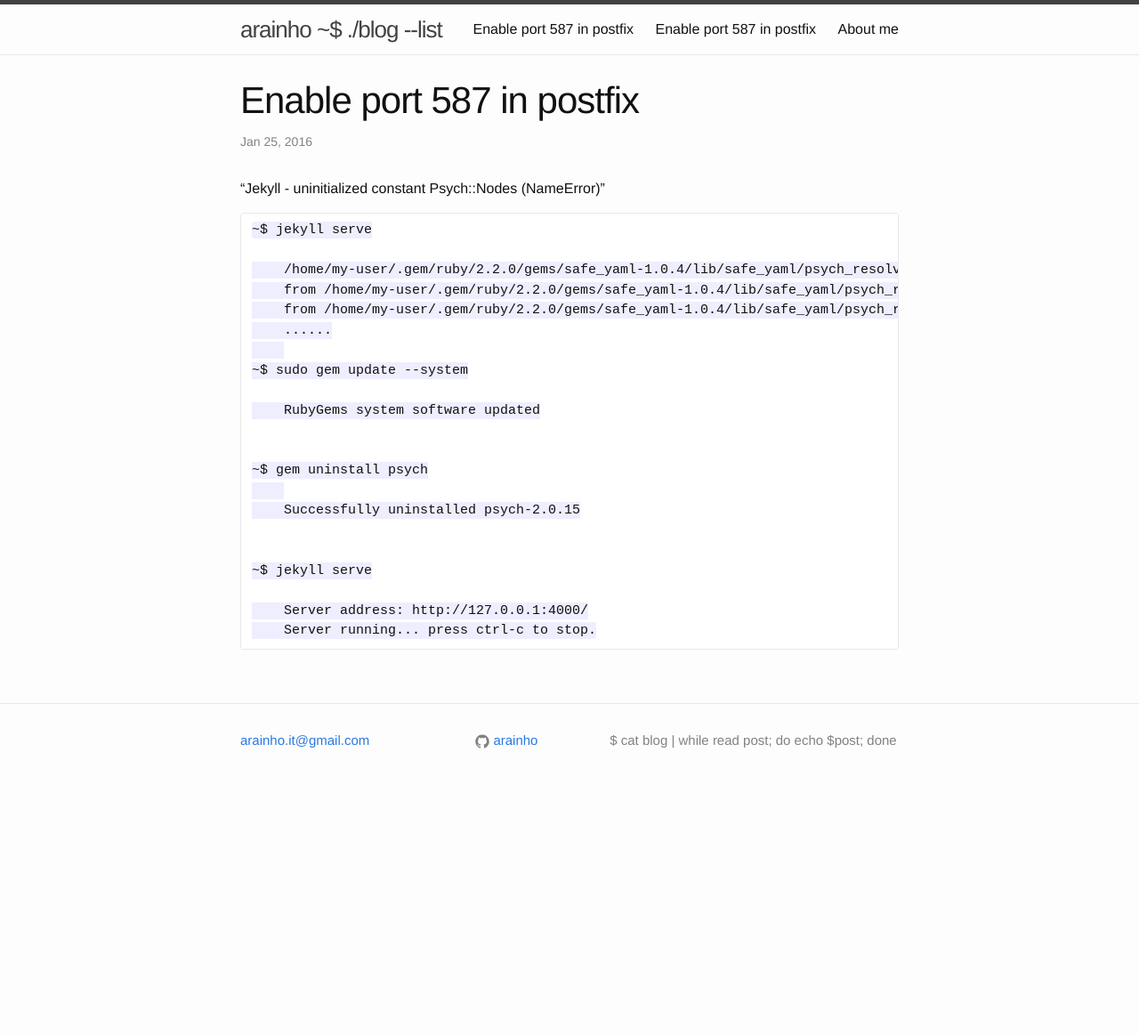
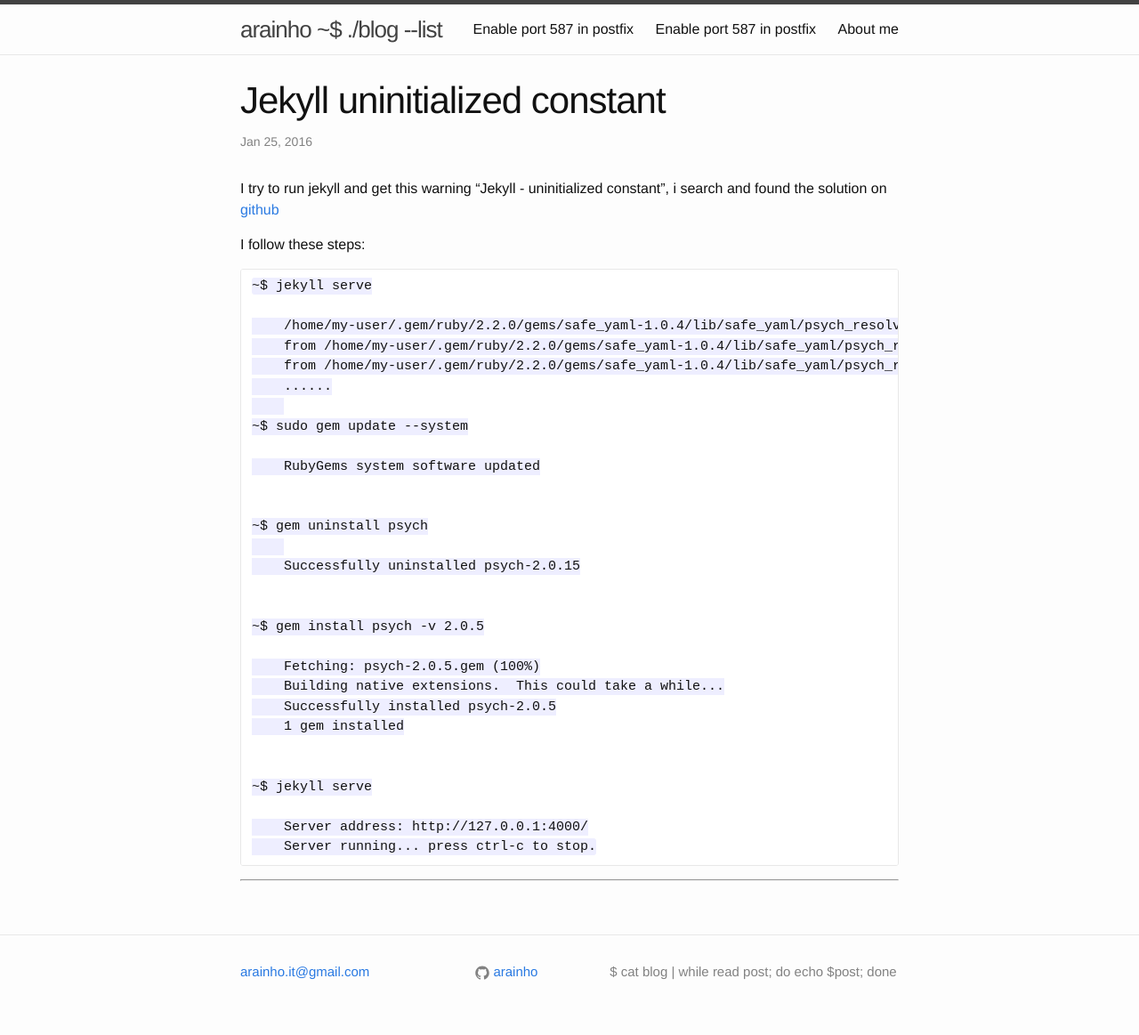
Before and after one commit to arainho/arainho.github.io, a Jekyll site: the page built from _posts/2016-01-25-jekyll-uninitialized-constant.md, in a window 1280 px wide. Shown: the whole page at 89% size. Built offline with Jekyll 4.4.1, drawn with Linux system fonts in a browser that asks for light colours; before the commit the page ends 903 px from its top, so only the background shows below that.

Commit message:
fix description and steps

```diff
--- a/_posts/2016-01-25-jekyll-uninitialized-constant.md
+++ b/_posts/2016-01-25-jekyll-uninitialized-constant.md
@@ -1,12 +1,16 @@
 ---
 layout: post
-title:  "Enable port 587 in postfix"
+title:  "Jekyll uninitialized constant"
 date:   2016-01-25 14:02:00
 categories: jekyll psych gem
 ---
 
 
-"Jekyll - uninitialized    constant Psych::Nodes (NameError)"
+I try to run jekyll and get this warning "Jekyll - uninitialized constant",
+i search and found the solution on [github]
+
+I follow these steps:
+
 
     ~$ jekyll serve
 
@@ -25,7 +29,19 @@ categories: jekyll psych gem
         Successfully uninstalled psych-2.0.15
 
 
+    ~$ gem install psych -v 2.0.5
+
+        Fetching: psych-2.0.5.gem (100%)
+        Building native extensions.  This could take a while...
+        Successfully installed psych-2.0.5
+        1 gem installed
+
+
     ~$ jekyll serve
 
         Server address: http://127.0.0.1:4000/
         Server running... press ctrl-c to stop.
+
+
+---
+[github]: <https://github.com/dtao/safe_yaml/issues/72>
```
